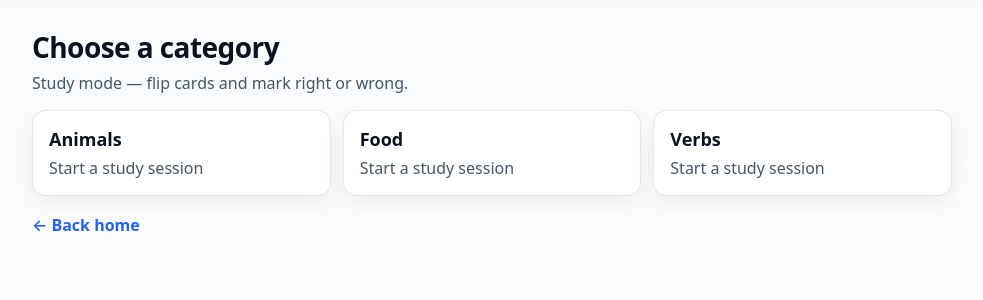
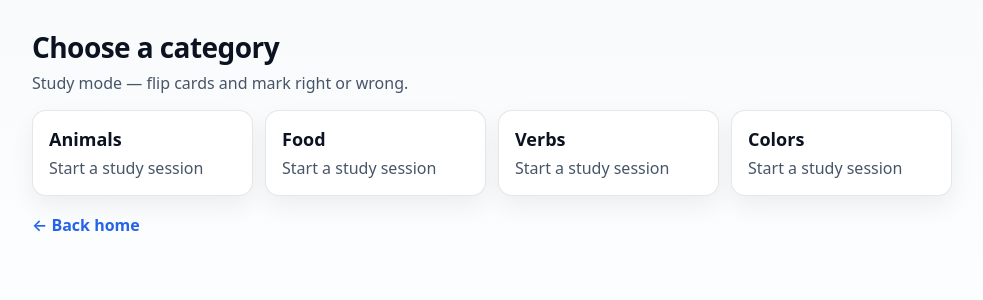
Before and after one commit to YehorYehorychev/Flashcards-App, a React (Vite) app: page /study in a window 1280 px wide. Shown: the top 300 px of the page, without its empty margins (148-1131 px from the left). Built offline with nearby package versions, Linux system fonts and the light colour scheme.

Commit message:
feat: add new 'colors' flashcard category with initial words

```diff
--- a/src/data/flashcards.ts
+++ b/src/data/flashcards.ts
@@ -1,4 +1,4 @@
-export type Category = 'animals' | 'food' | 'verbs'
+export type Category = 'animals' | 'food' | 'verbs' | 'colors'
 
 export type Quiz =
   | {
@@ -21,6 +21,7 @@ export const categories: { id: Category; label: string }[] = [
   { id: 'animals', label: 'Animals' },
   { id: 'food', label: 'Food' },
   { id: 'verbs', label: 'Verbs' },
+  { id: 'colors', label: 'Colors' },
 ]
 
 export const flashcards: Flashcard[] = [
@@ -266,6 +267,64 @@ export const flashcards: Flashcard[] = [
       options: ['to think', 'to know', 'to feel', 'to believe'],
     },
   },
+  {
+    id: 'colors-bilyy',
+    category: 'colors',
+    ukranian: 'білий',
+    english: 'white',
+    quiz: {
+      type: 'multiple-choice',
+      options: ['white', 'black', 'red', 'green'],
+    },
+  },
+  {
+    id: 'colors-chornyy',
+    category: 'colors',
+    ukranian: 'чорний',
+    english: 'black',
+    quiz: {
+      type: 'multiple-choice',
+      options: ['black', 'white', 'grey', 'brown'],
+    },
+  },
+  {
+    id: 'colors-chervonyy',
+    category: 'colors',
+    ukranian: 'червоний',
+    english: 'red',
+    quiz: {
+      type: 'fill-in-the-blank',
+    },
+  },
+  {
+    id: 'colors-zelenyy',
+    category: 'colors',
+    ukranian: 'зелений',
+    english: 'green',
+    quiz: {
+      type: 'multiple-choice',
+      options: ['green', 'yellow', 'blue', 'red'],
+    },
+  },
+  {
+    id: 'colors-syniy',
+    category: 'colors',
+    ukranian: 'синій',
+    english: 'blue',
+    quiz: {
+      type: 'fill-in-the-blank',
+    },
+  },
+  {
+    id: 'colors-zhovtyy',
+    category: 'colors',
+    ukranian: 'жовтий',
+    english: 'yellow',
+    quiz: {
+      type: 'multiple-choice',
+      options: ['yellow', 'orange', 'green', 'white'],
+    },
+  },
 ]
 
 export function flashcardsByCategory(category: Category): Flashcard[] {
--- a/src/lib/statsStorage.ts
+++ b/src/lib/statsStorage.ts
@@ -29,6 +29,7 @@ export function defaultProgress(): PersistedProgress {
       animals: emptyCategory(),
       food: emptyCategory(),
       verbs: emptyCategory(),
+      colors: emptyCategory(),
     },
     lastSessionWrongIds: [],
   }
@@ -56,10 +57,12 @@ function parseProgress(raw: string | null): PersistedProgress {
     const animals = (by as Record<string, unknown>).animals
     const food = (by as Record<string, unknown>).food
     const verbs = (by as Record<string, unknown>).verbs
+    const colors = (by as Record<string, unknown>).colors
     if (
       !isCategoryStats(animals) ||
       !isCategoryStats(food) ||
-      !isCategoryStats(verbs)
+      !isCategoryStats(verbs) ||
+      !isCategoryStats(colors)
     ) {
       return defaultProgress()
     }
@@ -69,7 +72,7 @@ function parseProgress(raw: string | null): PersistedProgress {
       : []
     return {
       v: 1,
-      byCategory: { animals, food, verbs },
+      byCategory: { animals, food, verbs, colors },
       lastSessionWrongIds,
     }
   } catch {
```
